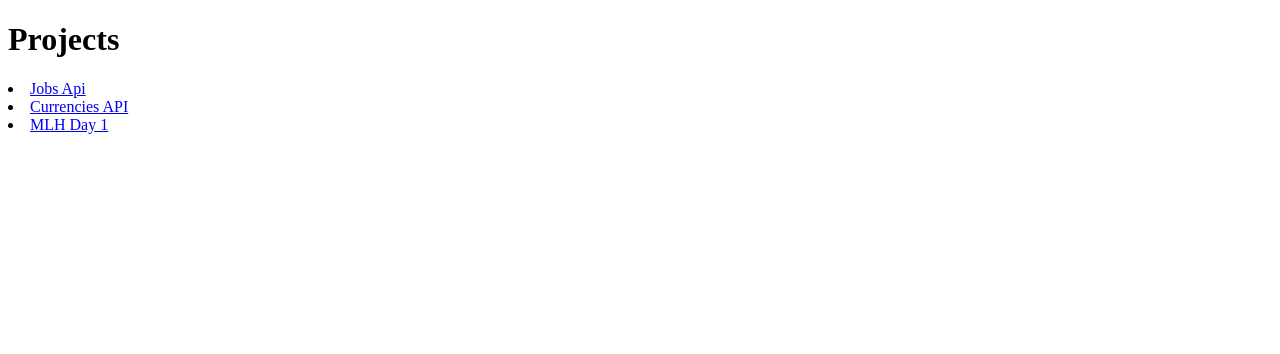
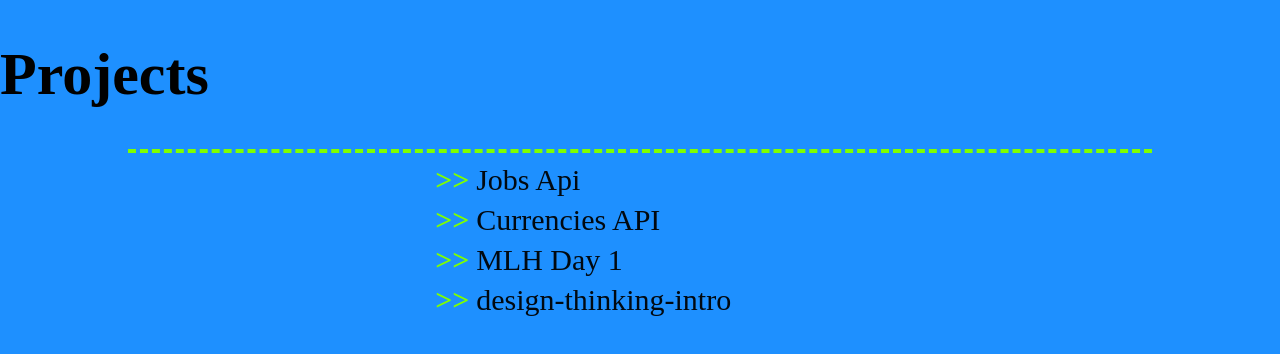
Before and after one commit to Ngugisenior/Ngugisenior.github.io, a plain HTML site: page index.html in a window 1280 px wide. Drawn offline with Linux system fonts and the light colour scheme.

Commit message:
design thinking intro

```diff
--- a/index.html
+++ b/index.html
@@ -5,11 +5,15 @@
     <meta http-equiv="X-UA-Compatible" content="IE=edge">
     <meta name="viewport" content="width=device-width, initial-scale=1.0">
     <title>JNM</title>
+    <link rel="stylesheet" href="style.css">
 </head>
 <body>
     <h1>Projects</h1>
-    <li><a href="https://ngugisenior.github.io/JobsApi/">Jobs Api</a></li>
-    <li><a href="https://ngugisenior.github.io/JS/">Currencies API</a></li>
-    <li><a href="https://github.com/Ngugisenior/mlh/tree/gh-pages/day%201">MLH Day 1</a></li>
+    <div class="project_list">
+        <li> <span>>></span> <a href="https://ngugisenior.github.io/JobsApi/"> Jobs Api</a></li>
+        <li><span>>></span> <a href="https://ngugisenior.github.io/JS/"> Currencies API</a></li>
+        <li><span>>></span> <a href="https://github.com/Ngugisenior/mlh/tree/gh-pages/day%201"> MLH Day 1</a></li>
+        <li><span>>></span> <a href="https://ngugisenior.github.io/design-thinking-intro/"> design-thinking-intro</a></li>
+    </div>
 </body>
 </html>
--- /dev/null
+++ b/style.css
@@ -0,0 +1,47 @@
+body{
+    background-color: dodgerblue;
+    margin: 0;
+    width: 100%;
+    color: rgb(0, 0, 0);
+    font-size: 30px;
+}
+
+.project_list{
+    border-top: chartreuse 4px dashed;
+    width: 80%;
+    margin: auto;
+    display: flex;
+    flex-flow: column;
+    flex-wrap: wrap;
+    justify-content: center;
+    place-items: center;
+}
+.project_list li{
+    margin-top: 10px;
+    height: 30px;
+    width: 40%;
+    display: flex;
+    justify-content: left;
+    color: chartreuse;
+    justify-content: space-between;
+}
+
+.project_list li span{
+    font-weight: bold;
+    font-size: 30px;
+}
+
+a{
+    width: 90%;
+    display: flex;
+    justify-content: left;
+    text-decoration: none;
+    color: rgba(0, 0, 0, 0.938);
+}
+a:hover{
+    color: blue;
+    text-transform: capitalize;
+    font-style: italic;
+    font-weight: bold;
+    border-bottom: dashed 2px darkorange;
+}
```
